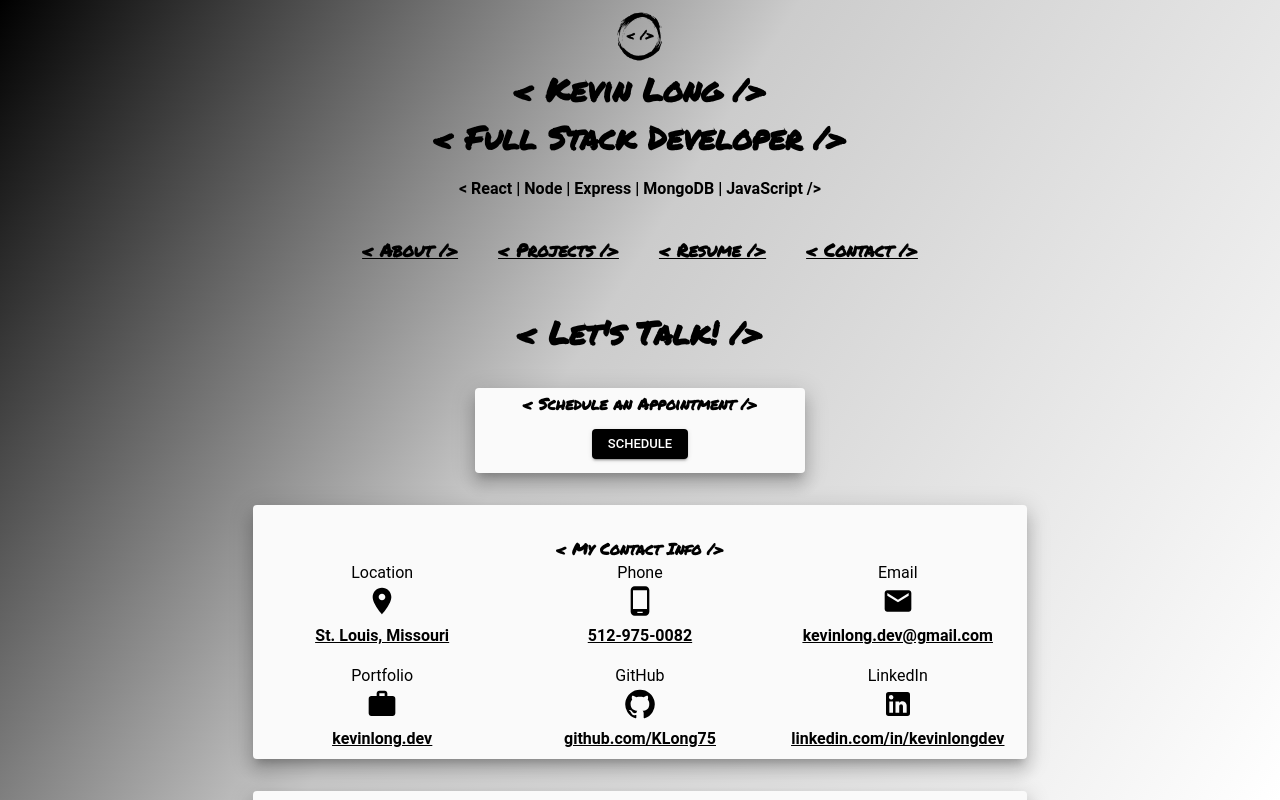
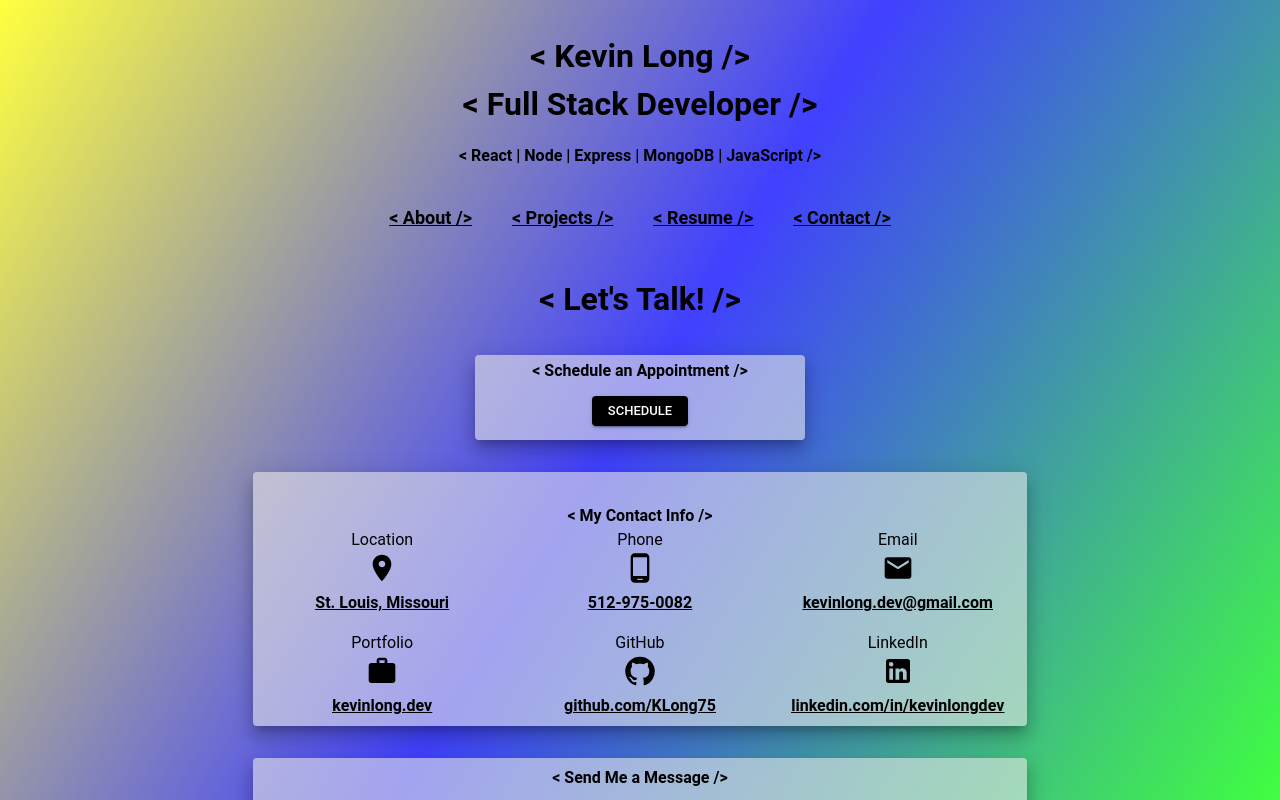
Before and after one commit to KLong75/kevin-new-portfolio, a React (Create React App) app: page /contact in a window 1280 px wide. Shown: the top 800 px of the page. Built offline with nearby package versions, Linux system fonts and the light colour scheme; a web font is replaced by a local one.

Commit message:
adjusting backgroundand fonts

```diff
--- a/src/components/DisplayBox/index.js
+++ b/src/components/DisplayBox/index.js
@@ -6,8 +6,11 @@ import { Paper } from '@mui/material';
 const DisplayBox = styled(Paper)(({ theme }) => ({
   padding: theme.spacing(1),
   margin: theme.spacing(4),
-  // backgroundColor: 'hsla(120,100%,50%,.4)',
-  backgroundColor: `hsla(0, 0%, 98%, 1)`,
+  // backgroundColor: 'hsla(130, 100%, 50%,1)',
+  // color: 'hsla(130, 100%, 50%,1)',
+  // backgroundColor: 'hsla(0, 0%, 98%, 1)', // Light grey background
+  backgroundColor: 'hsla(0, 0%, 90%, 0.6)'
+  // color: 'hsla(210, 100%, 25%, 1)', // Dark blue text for contrast and readability
 }));
 
 export default DisplayBox;
--- a/src/components/Header/index.js
+++ b/src/components/Header/index.js
@@ -3,7 +3,7 @@ import { useState, useEffect } from "react";
 import { Link } from "react-router-dom";
 
 // import components
-import WebDevLogo from "../WebDevLogo";
+// import WebDevLogo from "../WebDevLogo";
 
 import TyeDyeDarkBackground from "../../components/TyeDyeDarkBackground";
 
@@ -47,23 +47,23 @@ const Header = () => {
       }}
     >
       <Grid container spacing={0} alignItems="center" textAlign="center">
-        <Grid
+        {/* <Grid
           item
           xs={12}
           style={{ marginTop: "-2rem", marginBottom: "-.5rem" }}
         >
           <WebDevLogo />
-        </Grid>
+        </Grid> */}
 
         <Grid xs={12}>
           <h1
-            className={`permanent-marker ${styles.appHeadline}`}
+            className={` ${styles.appHeadline}`}
             style={{ margin: 0, fontSize: "2rem" }}
           >
             &lt; Kevin Long /&gt;
           </h1>
           <h2
-            className={`permanent-marker ${styles.appSubHeadline}`}
+            className={` ${styles.appSubHeadline}`}
             style={{ margin: 0, fontSize: "2rem" }}
           >
             &lt; Full Stack Developer /&gt;
@@ -91,7 +91,7 @@ const Header = () => {
             <Grid xs={12}>
               <nav style={{ margin: 0, padding: 0 }}>
                 <ul
-                  className="permanent-marker"
+                  className=""
                   style={{
                     display: "flex",
                     listStyle: "none",
@@ -175,11 +175,11 @@ const Header = () => {
           <Grid container spacing={0} alignItems="" textAlign="center">
             <TyeDyeDarkBackground />
             <Grid item xs={12} style={{ marginTop: "-8rem", marginBottom:'2rem' }}>
-              <WebDevLogo />
-              <h1 style={{ fontSize: "1.5rem" }} className="permanent-marker">
+              {/* <WebDevLogo /> */}
+              <h1 style={{ fontSize: "1.5rem" }} className="">
                 &lt; Kevin Long /&gt;
               </h1>
-              <h2 style={{ fontSize: "1.5rem" }} className={`permanent-marker ${styles.mobileMenuSubHeadline}`}>
+              <h2 style={{ fontSize: "1.5rem" }} className={` ${styles.mobileMenuSubHeadline}`}>
                 &lt; Full Stack Developer /&gt;
               </h2>
             </Grid>
@@ -196,7 +196,7 @@ const Header = () => {
                   fontWeight: "bolder",
                 }}
               >
-                <span className="permanent-marker">&lt; About Me /&gt;</span>
+                <span className="">&lt; About Me /&gt;</span>
               </MenuItem>
             </Grid>
 
@@ -213,7 +213,7 @@ const Header = () => {
                   fontWeight: "bolder",
                 }}
               >
-                <span className="permanent-marker">&lt; Projects /&gt;</span>
+                <span className="">&lt; Projects /&gt;</span>
               </MenuItem>
             </Grid>
             <Grid xs={12}>
@@ -228,7 +228,7 @@ const Header = () => {
                   fontWeight: "bolder",
                 }}
               >
-                <span className="permanent-marker">&lt; Resume /&gt;</span>
+                <span className="">&lt; Resume /&gt;</span>
               </MenuItem>
             </Grid>
 
@@ -244,7 +244,7 @@ const Header = () => {
                   fontWeight: "bolder",
                 }}
               >
-                <span className="permanent-marker">&lt; Contact /&gt;</span>
+                <span className="">&lt; Contact /&gt;</span>
               </MenuItem>
             </Grid>
           </Grid>
--- a/src/components/ScheduleAppointment/index.js
+++ b/src/components/ScheduleAppointment/index.js
@@ -8,7 +8,7 @@ const ScheduleAppointment = () => {
 
   return (
     <Grid container spacing={1} justifyContent='center' textAlign='center' >
-      <h4 className='permanent-marker' style={{ marginTop:'0px'}}>&lt; Schedule an Appointment /&gt;</h4>
+      <h4 className='' style={{ marginTop:'0px'}}>&lt; Schedule an Appointment /&gt;</h4>
         <Grid xs={12} >
         <a
           href='https://calendly.com/kevin_long/30min'
--- a/src/components/TyeDyeBackground/index.js
+++ b/src/components/TyeDyeBackground/index.js
@@ -177,9 +177,18 @@ const TyeDyeBackground = () => {
     // gradient.addColorStop(1.0, `hsla(260,100%,50%,1)`);
 
 
-     gradient.addColorStop(0, `hsla(0, 0%, 0%, 1)`);
-     gradient.addColorStop(0.45, `hsla(0, 0%, 80%, 1)`);
-     gradient.addColorStop(1, `hsla(0, 0%, 100%, 1)`);
+    //  gradient.addColorStop(0, `hsla(0, 0%, 0%, 1)`);
+    //  gradient.addColorStop(0.45, `hsla(0, 0%, 80%, 1)`);
+    //  gradient.addColorStop(1, `hsla(0, 0%, 100%, 1)`);
+
+    // gradient.addColorStop(0, `hsla(60,100%,50%,1)`);
+    // gradient.addColorStop(.5, `hsla(130,100%,50%,1)`);
+    // gradient.addColorStop(1, `hsla(240,100%,50%,1)`);
+
+    gradient.addColorStop(0, `hsla(60, 100%, 50%, 0.75)`); // Semi-transparent yellow
+gradient.addColorStop(0.5, `hsla(240, 100%, 50%, 0.75)`); // Semi-transparent blue
+gradient.addColorStop(1, `hsla(120, 100%, 50%, 0.75)`); // Semi-transparent green
+
 
 
     ctx.fillStyle = gradient;
--- a/src/index.css
+++ b/src/index.css
@@ -24,9 +24,7 @@ html {
 
 }
 
-.permanent-marker {
-  font-family: 'Permanent Marker';
-}
+
 
 :root {
   --toastify-text-color-light: #000;
--- a/src/pages/AboutMe/AboutMe.js
+++ b/src/pages/AboutMe/AboutMe.js
@@ -37,7 +37,7 @@ const AboutMe = () => {
           }}
         >
           <h3
-            className="permanent-marker"
+            className=""
             style={{
               fontSize: "2rem",
               marginTop: 0,
```
